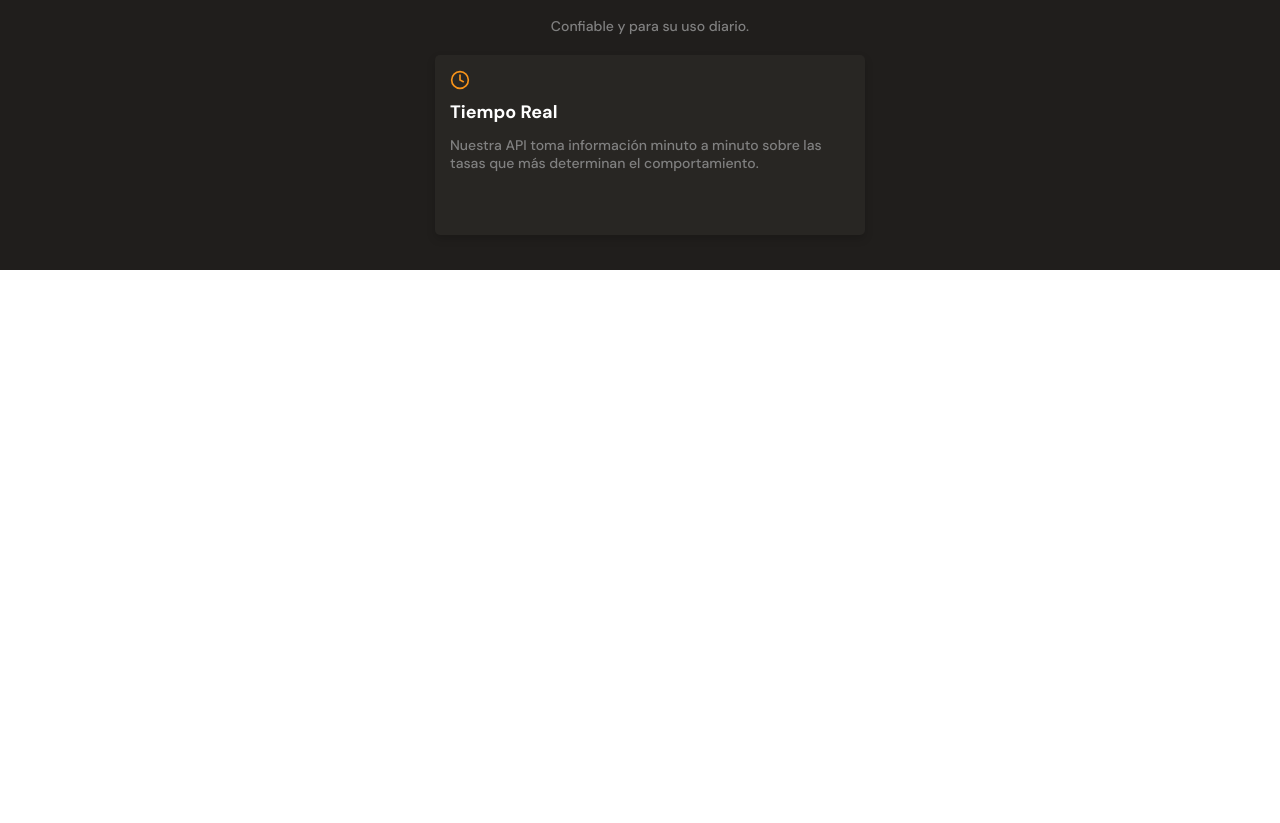
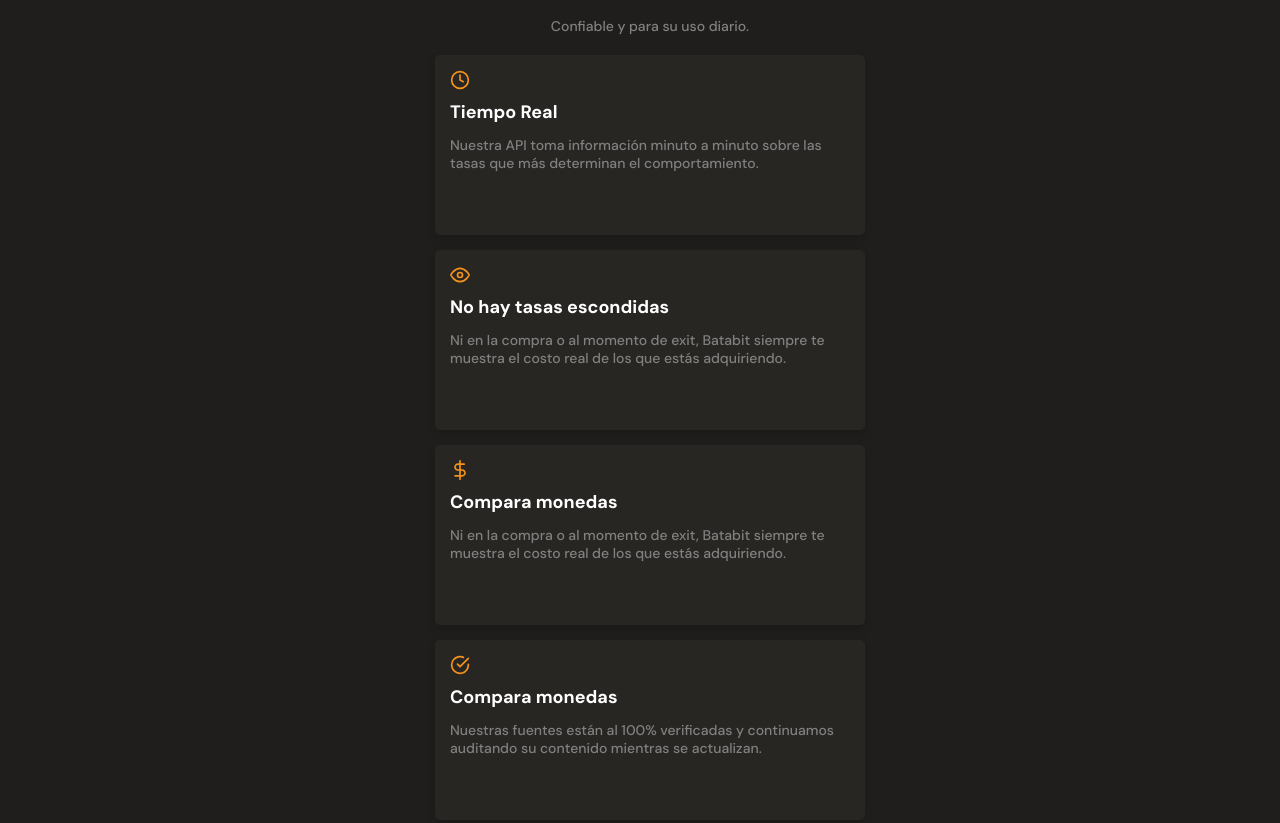
Before and after one commit to pacool84/Corporate-Bitcoins-Sales, a plain HTML site: page index.html in a window 1280 px wide. Shown: the part 1255-2078 px from the top of the page. Before the commit the page ends 1525 px from the top, so only its background shows below. Drawn offline with Linux system fonts and the light colour scheme.

Commit message:
[ADD] The rest of the benefits cards and also styles

```diff
--- a/index.html
+++ b/index.html
@@ -109,6 +109,36 @@
             </p>
           </article>
         </section>
+        <section class="product-cards--container">
+          <article class="product-detail--card">
+            <span class="eye"></span>
+            <p class="product--card-title">No hay tasas escondidas</p>
+            <p class="product--card-body">
+              Ni en la compra o al momento de exit, Batabit siempre te muestra
+              el costo real de los que estás adquiriendo.
+            </p>
+          </article>
+        </section>
+        <section class="product-cards--container">
+          <article class="product-detail--card">
+            <span class="dollar"></span>
+            <p class="product--card-title">Compara monedas</p>
+            <p class="product--card-body">
+              Ni en la compra o al momento de exit, Batabit siempre te muestra
+              el costo real de los que estás adquiriendo.
+            </p>
+          </article>
+        </section>
+        <section class="product-cards--container">
+          <article class="product-detail--card">
+            <span class="check"></span>
+            <p class="product--card-title">Compara monedas</p>
+            <p class="product--card-body">
+              Nuestras fuentes están al 100% verificadas y continuamos auditando
+              su contenido mientras se actualizan.
+            </p>
+          </article>
+        </section>
       </section>
       <section></section>
       <section></section>
--- a/styles.css
+++ b/styles.css
@@ -354,3 +354,36 @@ main {
   line-height: 1.8rem;
   color: #808080;
 }
+
+.product-detail--card .eye {
+  display: inline-block;
+  width: 20px;
+  height: 20px;
+  margin-bottom: 10px;
+  background-image: url(./assets/icons/eye1.svg);
+  background-size: cover;
+  background-position: center;
+  background-repeat: no-repeat;
+}
+
+.product-detail--card .dollar {
+  display: inline-block;
+  width: 20px;
+  height: 20px;
+  margin-bottom: 10px;
+  background-image: url(./assets/icons/dollar-sign1.svg);
+  background-size: cover;
+  background-position: center;
+  background-repeat: no-repeat;
+}
+
+.product-detail--card .check {
+  display: inline-block;
+  width: 20px;
+  height: 20px;
+  margin-bottom: 10px;
+  background-image: url(./assets/icons/check-circle1.svg);
+  background-size: cover;
+  background-position: center;
+  background-repeat: no-repeat;
+}
```
